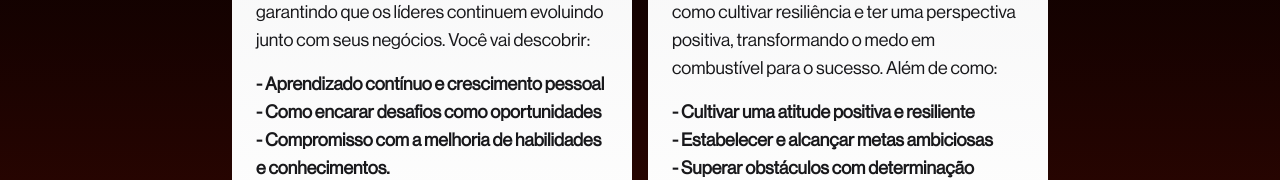
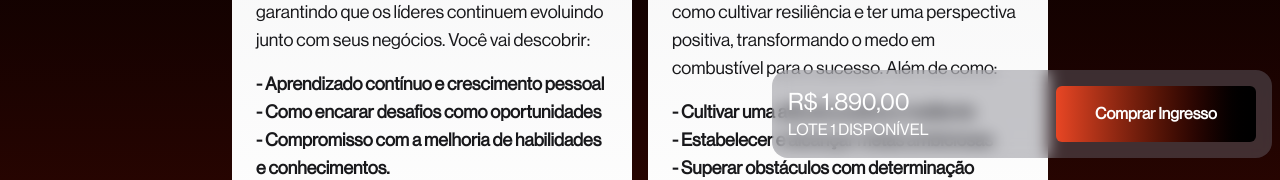
Before and after one commit to LM-Lucas-e-Marcelo/the-forge-frontend, a React (Vite) app: page / in a window 1280 px wide. Shown: the part 634-814 px from the top of the page. Built offline with nearby package versions, Linux system fonts and the light colour scheme.

Commit message:
add components to Home page for user interaction and event details

```diff
--- a/src/pages/home.tsx
+++ b/src/pages/home.tsx
@@ -2,6 +2,9 @@ import { Hero } from "../components/hero";
 import { Know } from "../components/know";
 import { Location } from "../components/location";
 import { Speakers } from "../components/speakers";
+import { Testimonials } from "../components/testimonials";
+import { Tickets } from "../components/tickets";
+import { YouReady } from "../components/you-ready";
 
 export const Home = () => {
   return (
@@ -10,6 +13,9 @@ export const Home = () => {
       <Know />
       <Speakers />
       <Location />
+      <YouReady />
+      <Testimonials />
+      <Tickets />
     </div>
   );
 };
```
